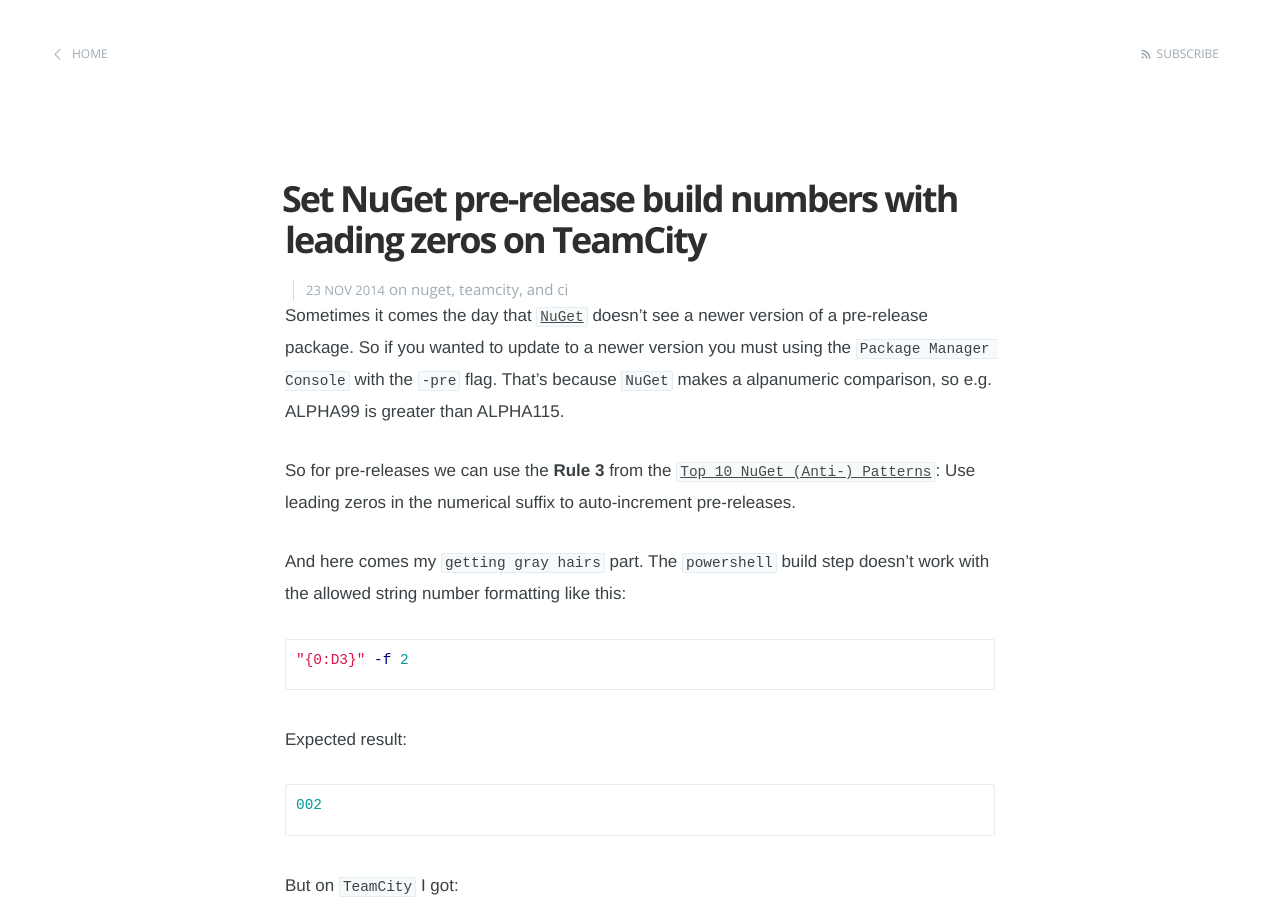
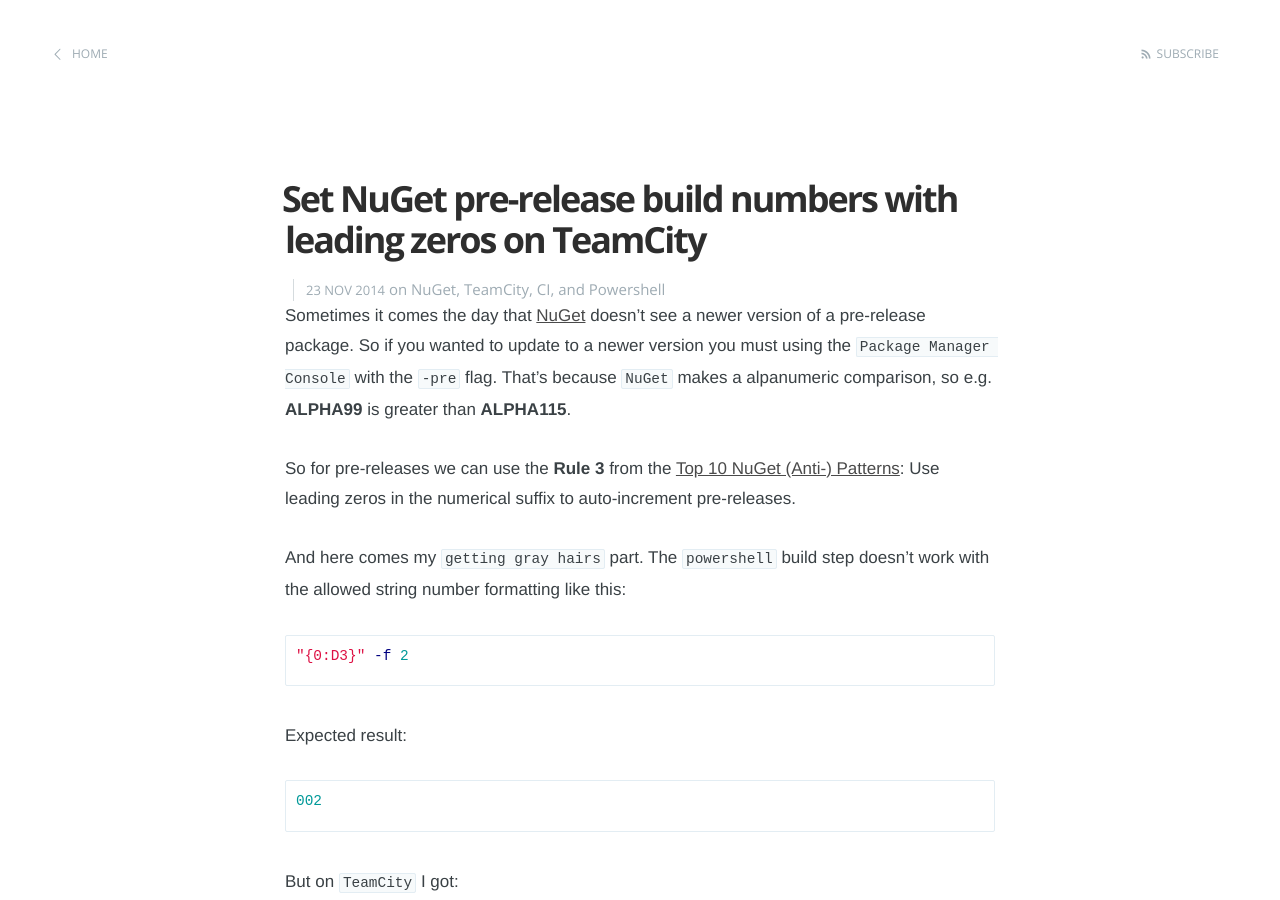
Before and after one commit to punker76/jekyll.jkarger.de, a Jekyll site: the page built from _posts/2014-11-23-set-nuget-prerelease-build-numbers-with-leading-zeros-on-teamcity.markdown, in a window 1280 px wide and 900 px high. Built offline with Jekyll 4.4.1, drawn with Linux system fonts in a browser that asks for light colours; Markdown is read by kramdown in place of the engine named in the settings; comment, search, counter and statistics services are not loaded.

Commit message:
typo for categories

```diff
--- a/_posts/2011-11-08-automatically-generate-wpf-listview-columns.markdown
+++ b/_posts/2011-11-08-automatically-generate-wpf-listview-columns.markdown
@@ -3,7 +3,7 @@
 title:      "Generate WPF ListView columns automatically"
 date:       2011-11-08 23:16 +0100
 comments:   true
-categories: [wpf,c#,stackoverflow]
+categories: [WPF,C#,Stack Overflow]
 ---
 
 Sometimes it's not necessary to display a list of elements with a `DataGrid`, for a simple short way we can use the lighter `ListView`.
--- a/_posts/2014-11-02-how-to-make-the-tooltip-follow-the-mouse.markdown
+++ b/_posts/2014-11-02-how-to-make-the-tooltip-follow-the-mouse.markdown
@@ -3,7 +3,7 @@
 title:      "How to make the ToolTip follow the mouse?"
 date:       2014-11-02 14:22:31 +0100
 comments:   true
-categories: [wpf,c#]
+categories: [WPF,C#]
 ---
 
 In a project of mine I needed a `ToolTip`. That's easy, I know, but I want a `ToolTip` that follows the mouse and not the default behavior. Normally a `ToolTip` opens and stays at this position on the target element. After leaving the element the `ToolTip` closes.
--- a/_posts/2014-11-04-how-to-set-the-scrolling-lines-for-a-wpf-listbox.markdown
+++ b/_posts/2014-11-04-how-to-set-the-scrolling-lines-for-a-wpf-listbox.markdown
@@ -3,7 +3,7 @@
 title:      "How to set the scrolling lines for a WPF ListBox?"
 date:       2014-11-04 22:54:02 +0100
 comments:   true
-categories: [wpf,c#]
+categories: [WPF,C#]
 ---
 
 The default behavior for scrolling with the mouse wheel on a `ListBox` or `ListView` scrolls the entire view 3 lines up or down. That's for the most scenarios ok, but sometimes it could be necessary to scroll only 1 or n lines.
--- a/_posts/2014-11-18-modern-ui-with-mahapps-metro.markdown
+++ b/_posts/2014-11-18-modern-ui-with-mahapps-metro.markdown
@@ -3,7 +3,7 @@
 title:      "Modern UI with MahApps.Metro"
 date:       2014-11-18 12:45:34 +0100
 comments:   true
-categories: [modern ui,mahapps,mahapps.metro,wpf,c#]
+categories: [Modern UI,MahApps.Metro,WPF,C#]
 ---
 
 As a **MahApps.Metro** member I'am often confronted with questions like:
--- a/_posts/2014-11-23-set-nuget-prerelease-build-numbers-with-leading-zeros-on-teamcity.markdown
+++ b/_posts/2014-11-23-set-nuget-prerelease-build-numbers-with-leading-zeros-on-teamcity.markdown
@@ -3,12 +3,12 @@
 title:      "Set NuGet pre-release build numbers with leading zeros on TeamCity"
 date:       2014-11-23 22:34:12 +0100
 comments:   true
-categories: [nuget,teamcity,ci]
+categories: [NuGet,TeamCity,CI,Powershell]
 ---
 
-Sometimes it comes the day that [`NuGet`](https://www.nuget.org/) doesn't see a newer version of a pre-release package. So if you wanted to update to a newer version you must using the `Package Manager Console` with the `-pre` flag. That's because `NuGet` makes a alpanumeric comparison, so e.g. ALPHA99 is greater than ALPHA115.
+Sometimes it comes the day that [NuGet](https://www.nuget.org/) doesn't see a newer version of a pre-release package. So if you wanted to update to a newer version you must using the `Package Manager Console` with the `-pre` flag. That's because `NuGet` makes a alpanumeric comparison, so e.g. **ALPHA99** is greater than **ALPHA115**.
 
-So for pre-releases we can use the **Rule 3** from the [`Top 10 NuGet (Anti-) Patterns`](http://msdn.microsoft.com/en-us/magazine/jj851071.aspx): Use leading zeros in the numerical suffix to auto-increment pre-releases.
+So for pre-releases we can use the **Rule 3** from the [Top 10 NuGet (Anti-) Patterns](http://msdn.microsoft.com/en-us/magazine/jj851071.aspx): Use leading zeros in the numerical suffix to auto-increment pre-releases.
 
 And here comes my `getting gray hairs` part. The `powershell` build step doesn't work with the allowed string number formatting like this:
 
--- a/_posts/2014-11-23-wpf-datagrid-using-mahapps-metro.markdown
+++ b/_posts/2014-11-23-wpf-datagrid-using-mahapps-metro.markdown
@@ -3,7 +3,7 @@
 title:      "WPF DataGrid using MahApps.Metro"
 date:       2014-11-23 13:10:17 +0100
 comments:   true
-categories: [modern ui,mahapps,mahapps.metro,wpf,c#]
+categories: [Modern UI,MahApps.Metro,WPF,C#]
 ---
 
 `MahApps.Metro` ships two cool styles to beautify the `DataGrid` control that ships with .NET 4.0 by default. With this styling you can use filtering, grouping, sorting and other standard features that you would expect of a `DataGrid`. It also contains a `DataGridCheckBoxColumn` style as well as a custom `DataGridNumericUpDownColumn` style.
```
